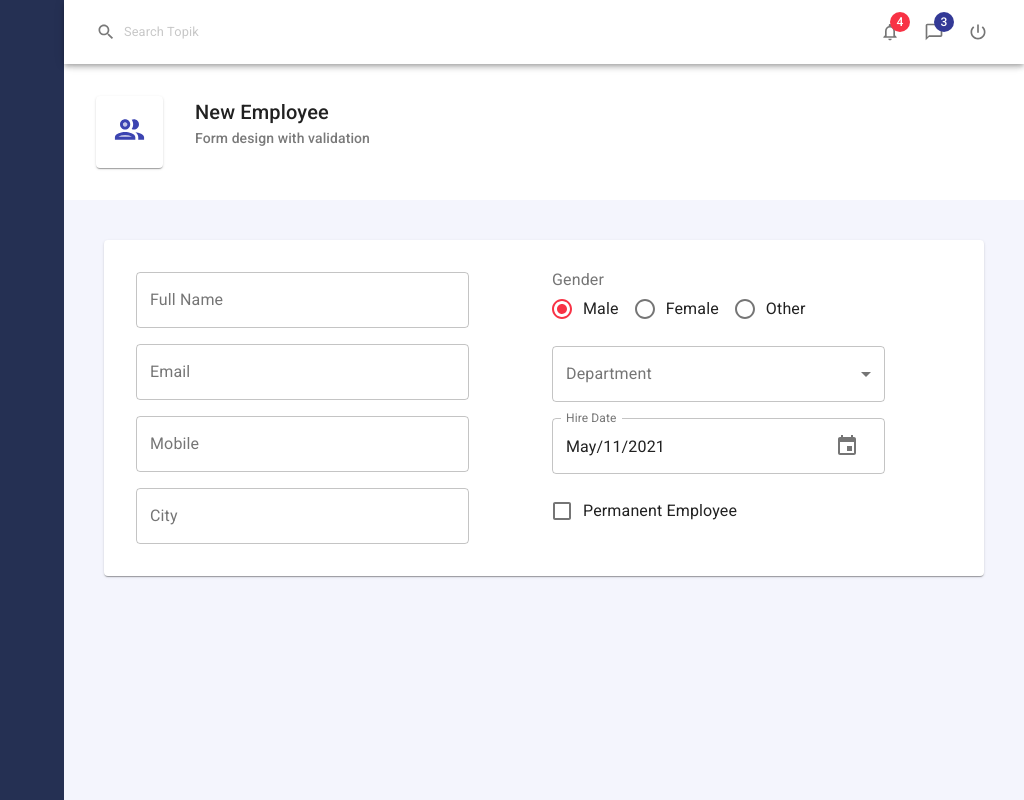
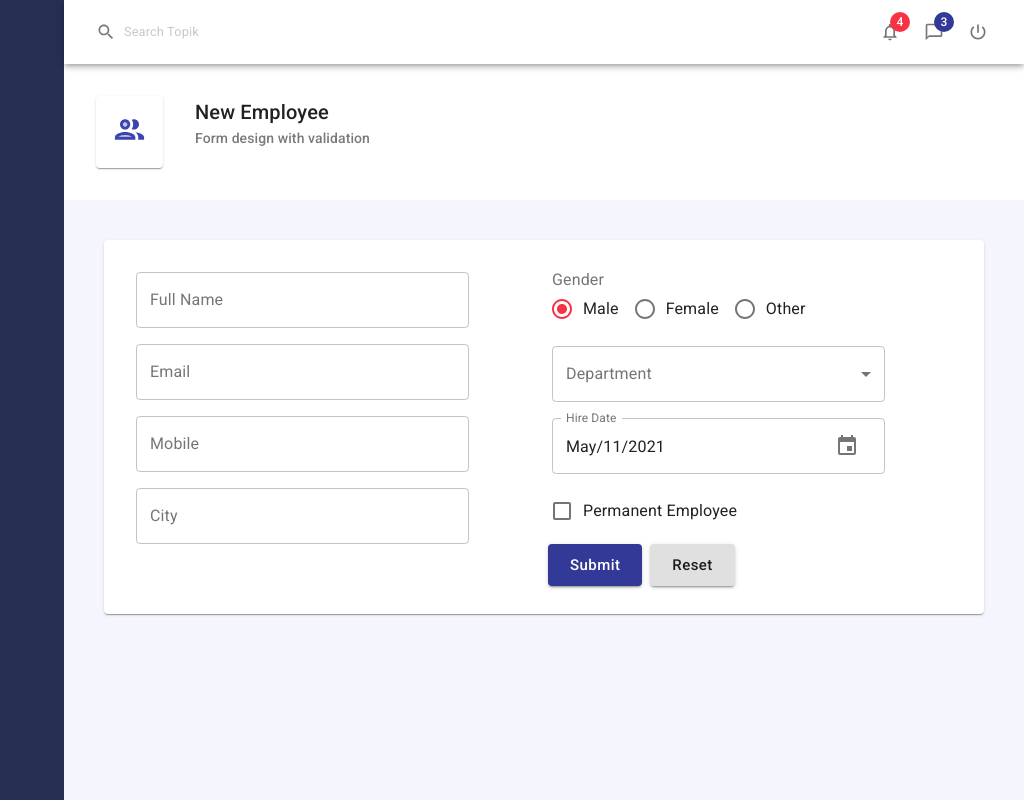
Before and after one commit to LordAldi/material-ui-learn, a React (Create React App) app: page / in a window 1280 px wide. Shown: the whole page, without its empty margins (256-1280 px from the left). Built offline with nearby package versions, Linux system fonts and the light colour scheme.

Commit message:
Mui Form Design: Button

```diff
--- /dev/null
+++ b/src/components/controls/Button.js
@@ -0,0 +1,26 @@
+import { Button as MUIButton, makeStyles } from "@material-ui/core";
+const useStyles = makeStyles((theme) => ({
+  root: {
+    margin: theme.spacing(0.5),
+  },
+  label: {
+    textTransform: "none",
+  },
+}));
+const Button = ({ children, size, color, variant, onClick, ...other }) => {
+  const classes = useStyles();
+  return (
+    <MUIButton
+      variant={variant || "contained"}
+      size={size || "large"}
+      color={color || "primary"}
+      onClick={onClick}
+      {...other}
+      classes={{ root: classes.root, label: classes.label }}
+    >
+      {children}
+    </MUIButton>
+  );
+};
+
+export default Button;
--- a/src/components/controls/Controls.js
+++ b/src/components/controls/Controls.js
@@ -3,5 +3,6 @@ import RadioGroup from "./RadioGroup";
 import Select from "./Select";
 import Checkbox from "./Checkbox";
 import DatePicker from "./DatePicker";
-const Controls = { Input, RadioGroup, Select, Checkbox, DatePicker };
+import Button from "./Button";
+const Controls = { Input, RadioGroup, Select, Checkbox, DatePicker, Button };
 export default Controls;
--- a/src/pages/Employees/EmployeeForm.js
+++ b/src/pages/Employees/EmployeeForm.js
@@ -81,6 +81,10 @@ const EmployeeForm = () => {
             value={values.isPermanent}
             onChange={handleInputChange}
           />
+          <div>
+            <Controls.Button type="submit">Submit</Controls.Button>
+            <Controls.Button color="default">Reset</Controls.Button>
+          </div>
         </Grid>
       </Grid>
     </Form>
```
